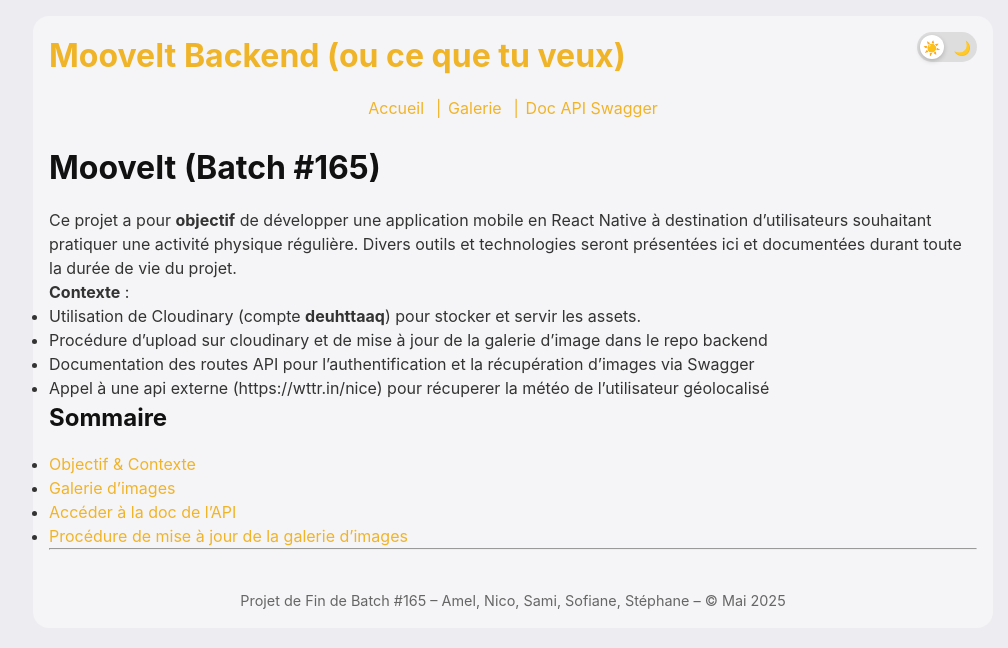
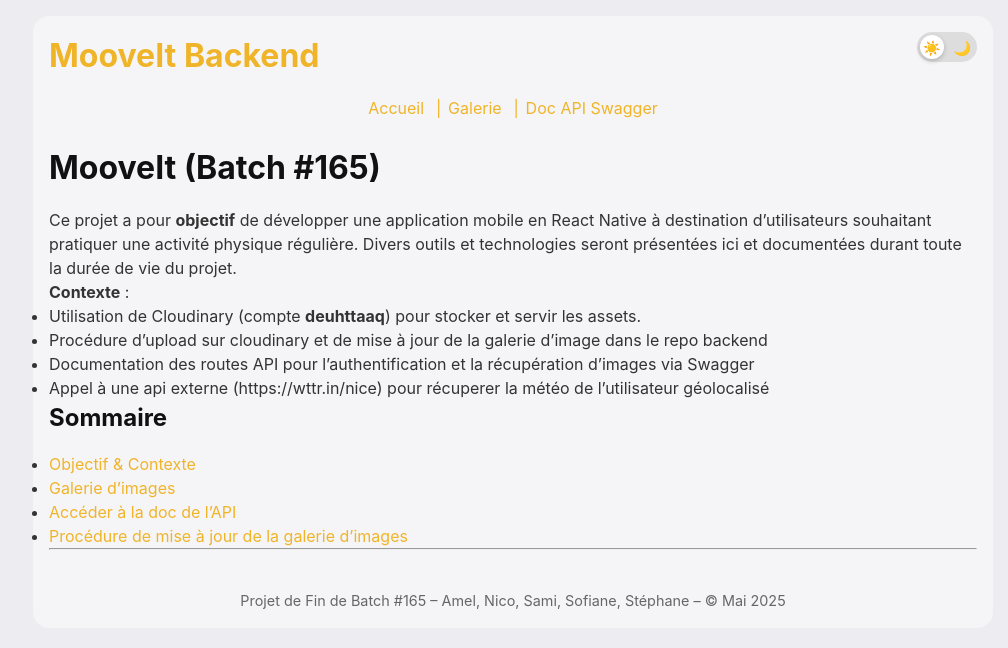
Before and after one commit to Batch-165-LaCapsule/moovit-backend, a Jekyll site: the page built from docs/index.md, in a window 1280 px wide. Shown: the top 648 px of the page, without its empty margins (127-1135 px from the left). Built offline with Jekyll 4.4.1, drawn with Linux system fonts in a browser that asks for light colours.

Commit message:
modif de titre

```diff
--- a/docs/_config.yml
+++ b/docs/_config.yml
@@ -1,4 +1,4 @@
-title: MooveIt Backend (ou ce que tu veux)
+title: MooveIt Backend
 baseurl: "/moovit-backend"
 url: "https://batch-165-lacapsule.github.io"
 markdown: kramdown
```
